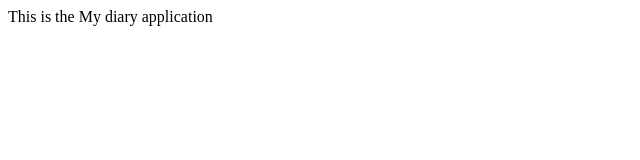
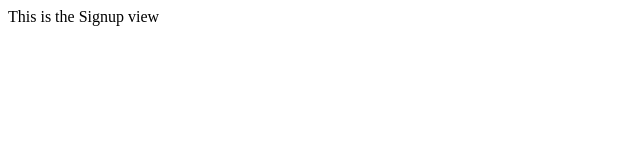
Before and after one commit to AdinoyiSadiq/MyDiary-Client, a React (Create React App) app: page /auth/signup in a window 1280 px wide. Shown: the top 160 px of the page, without its empty margins (0-640 px from the left). Built offline with nearby package versions, Linux system fonts and the light colour scheme.

Commit message:
chore(App): setup react-router-dom
[Finishes #162031468]

```diff
--- a/package.json
+++ b/package.json
@@ -9,6 +9,7 @@
     "react-scripts": "2.1.1",
     "node-sass": "^4.9.4",
     "react-redux": "^5.1.0",
+    "react-router-dom": "^4.3.1",
     "redux": "^4.0.1",
     "redux-thunk": "^2.3.0"
   },
--- a/src/App.js
+++ b/src/App.js
@@ -1,14 +1,32 @@
-import React, { Component } from 'react';
+import React from 'react';
+import { BrowserRouter, Route } from 'react-router-dom';
 import './styles/styles.scss';
+import Home from './views/Home';
+import Signin from './views/Signin';
+import Signup from './views/Signup';
+import Entries from './views/Entries';
 
-class App extends Component {
-  render() {
-    return (
-      <div>
-        This is the My diary application
-      </div>
-    );
-  }
-}
+const Main = () => (
+  <div>
+    <Route path="/main/entries" component={Entries} />
+  </div>
+);
+
+const Auth = () => (
+  <div>
+    <Route path="/auth/signup" component={Signup} />
+    <Route path="/auth/signin" component={Signin} />
+  </div>
+);
+
+const App = () => (
+  <BrowserRouter>
+    <div>
+      <Route exact path="/" component={Home} />
+      <Route path="/auth" component={Auth} />
+      <Route exact path="/main" component={Main} />
+    </div>
+  </BrowserRouter>
+);
 
 export default App;
--- /dev/null
+++ b/src/views/Entries.js
@@ -0,0 +1,9 @@
+import React from 'react';
+
+const Entries = () => (
+  <div>
+    This is the Entries view
+  </div>
+);
+
+export default Entries;
--- /dev/null
+++ b/src/views/Home.js
@@ -0,0 +1,9 @@
+import React from 'react';
+
+const Home = () => (
+  <div>
+    This is the Home view
+  </div>
+);
+
+export default Home;
--- /dev/null
+++ b/src/views/Signin.js
@@ -0,0 +1,9 @@
+import React from 'react';
+
+const Signin = () => (
+  <div>
+    This is the Signin view
+  </div>
+);
+
+export default Signin;
--- /dev/null
+++ b/src/views/Signup.js
@@ -0,0 +1,9 @@
+import React from 'react';
+
+const Signup = () => (
+  <div>
+    This is the Signup view
+  </div>
+);
+
+export default Signup;
```
Also changed, not shown: 1 other file (tests, documents, lock files or other folders).
